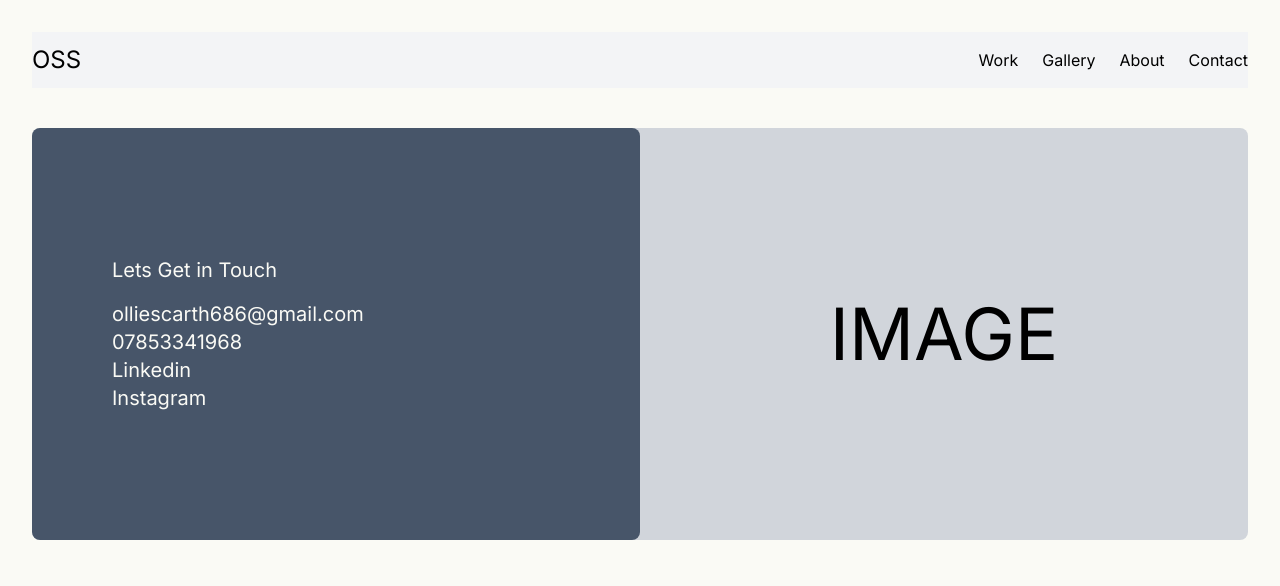
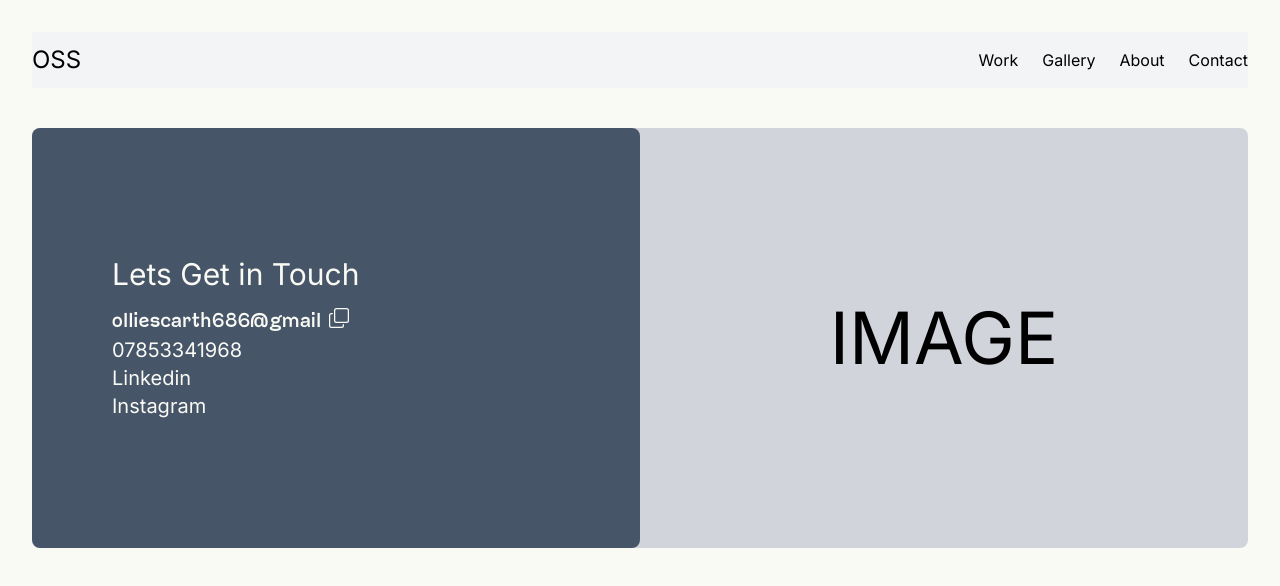
Before and after one commit to ghpaterson/ollie-scarth, a Next.js app: page /Contact in a window 1280 px wide. Shown: the top 586 px of the page. Built offline with nearby package versions, Linux system fonts and the light colour scheme.

Commit message:
copy to clipboard util created for contact page

```diff
--- a/app/Contact/page.js
+++ b/app/Contact/page.js
@@ -1,4 +1,5 @@
 import NavBar from "@/components/NavBar";
+import CopyEmailAddress from "@/utils/CopyEmailAddress";
 
 export default function Contact() {
   return (
@@ -7,10 +8,10 @@ export default function Contact() {
 
       <div className="mt-10 h grid grid-cols-1 md:grid-cols-12 bg-gray-300 rounded-lg ">
         <div className="md:col-span-6 bg-slate-600 rounded-lg px-4 py-10 md:py-32 md:px-20  flex flex-col items-start">
-          <h1 className="text-bone text-2xl md:text-xl pb-4">
+          <h1 className="text-bone text-2xl md:text-3xl pb-4">
             Lets Get in Touch
           </h1>
-          <p className="text-bone md:text-xl">olliescarth686@gmail.com</p>
+          <CopyEmailAddress />
           <p className="text-bone md:text-xl">07853341968</p>
           <p className="text-bone md:text-xl">Linkedin</p>
           <p className="text-bone md:text-xl">Instagram</p>
--- /dev/null
+++ b/utils/CopyEmailAddress.js
@@ -0,0 +1,28 @@
+"use client";
+
+import copyToClipboard from "copy-to-clipboard";
+import { BsCopy } from "react-icons/bs";
+
+export default function CopyEmailAddress() {
+  const copyEmailToClipboard = () => {
+    const success = copyToClipboard("olliescarth686@gmail.com");
+    if (success) {
+      alert("copied!");
+    } else {
+      console.error("Failed to copy");
+    }
+  };
+  return (
+    <div className="text-bone">
+      <div className="flex gap-2 text-xl">
+        <h2 className="font-fungis">olliescarth686@gmail</h2>
+        <div
+          className="text-xl text-bone hover:cursor-pointer"
+          onClick={copyEmailToClipboard}
+        >
+          <BsCopy />
+        </div>
+      </div>
+    </div>
+  );
+}
```
Also changed, not shown: package.json (+6 -4 lines), 1 other file (tests, documents, lock files or other folders).
